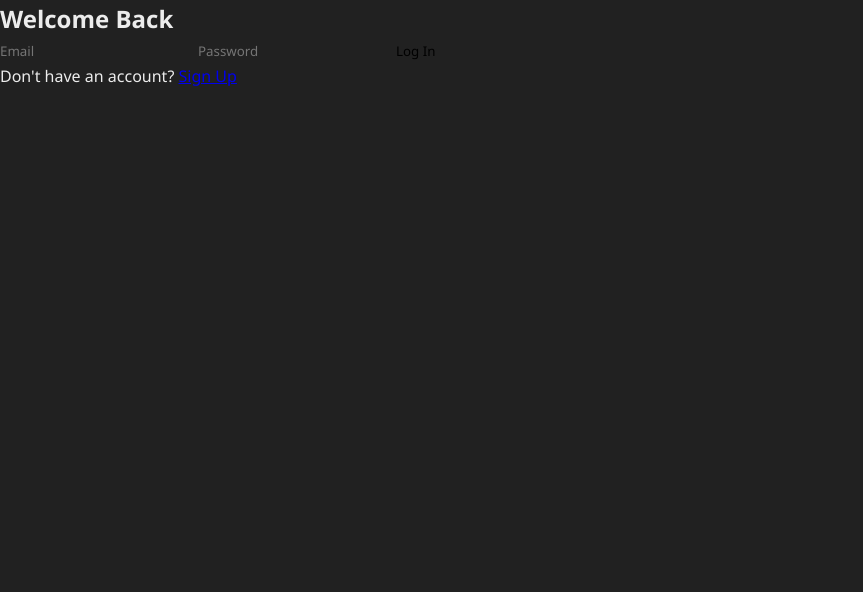
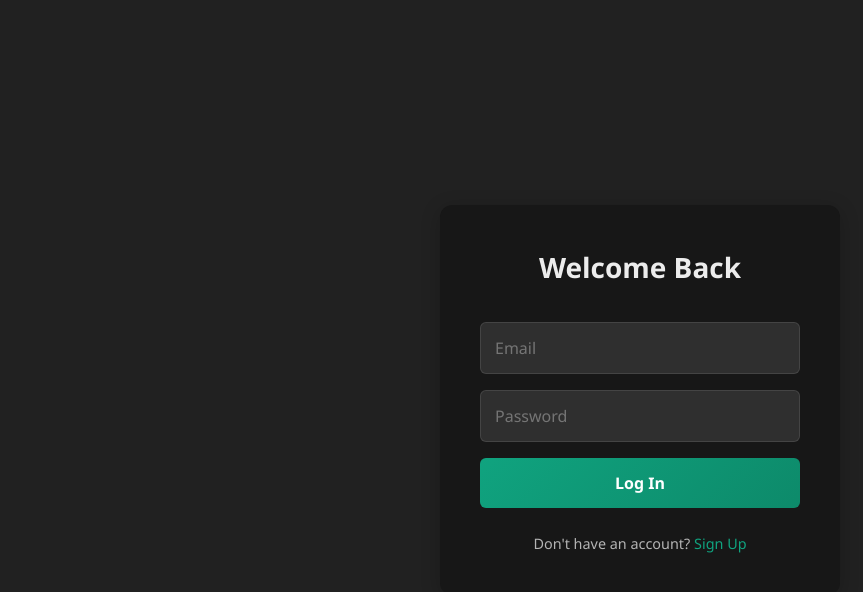
Before and after one commit to Immanuelj15/Imman-GPT, a React app in the folder frontend/: page /login in a window 1280 px wide. Shown: the top 592 px of the page, without its empty margins (0-863 px from the left). Built offline with nearby package versions, Linux system fonts and the light colour scheme; no server answers; the HTML template or start-up script is replaced by a standard one.

Commit message:
Fix: Restore missing Login/Signup CSS styles

```diff
--- a/frontend/src/App.css
+++ b/frontend/src/App.css
@@ -538,6 +538,81 @@ body {
   margin-bottom: 0.5rem;
 }
 
+/* Authentication Pages */
+.auth-container {
+  display: flex;
+  align-items: center;
+  justify-content: center;
+  height: 100vh;
+  width: 100vw;
+  background-color: var(--bg-primary);
+  color: var(--text-primary);
+}
+
+.auth-box {
+  background-color: var(--bg-secondary);
+  padding: 2.5rem;
+  border-radius: 12px;
+  box-shadow: 0 4px 20px rgba(0, 0, 0, 0.2);
+  width: 100%;
+  max-width: 400px;
+  text-align: center;
+}
+
+.auth-box h2 {
+  margin-bottom: 2rem;
+  font-size: 1.75rem;
+  font-weight: 600;
+}
+
+.auth-input {
+  width: 100%;
+  padding: 0.875rem;
+  margin-bottom: 1rem;
+  border-radius: 6px;
+  border: 1px solid var(--border-color);
+  background-color: var(--bg-tertiary);
+  color: var(--text-primary);
+  font-size: 1rem;
+}
+
+.auth-input:focus {
+  outline: none;
+  border-color: var(--accent-primary);
+}
+
+.auth-btn {
+  width: 100%;
+  padding: 0.875rem;
+  border-radius: 6px;
+  border: none;
+  background: var(--accent-gradient);
+  color: white;
+  font-size: 1rem;
+  font-weight: 600;
+  cursor: pointer;
+  transition: opacity 0.2s;
+}
+
+.auth-btn:hover {
+  opacity: 0.9;
+}
+
+.auth-link {
+  margin-top: 1.5rem;
+  font-size: 0.9rem;
+  color: var(--text-secondary);
+}
+
+.auth-link a {
+  color: var(--accent-primary);
+  text-decoration: none;
+}
+
+.auth-link a:hover {
+  text-decoration: underline;
+}
+
 .auth-error {
   color: #ff6b6b;
   margin-bottom: 1rem;
```
